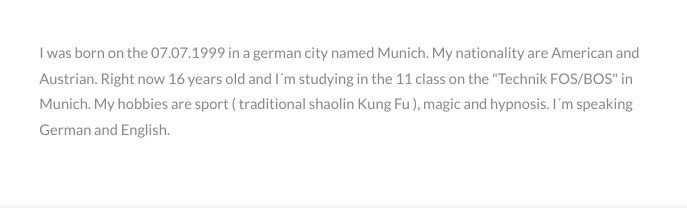
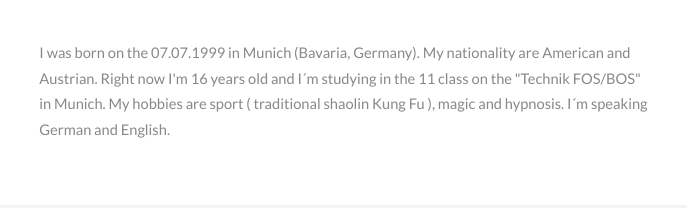
Before and after one commit to iSC-Host/alexbouton.tk, a website: page index.html in a window 1280 px wide. Shown: the part 407-615 px from the top of the page, 146-833 px from the left. Drawn offline with Linux system fonts and the light colour scheme; some icons are missing.

Commit message:
Correct description format in "About me" section
Improved content of the description

```diff
--- a/index.html
+++ b/index.html
@@ -50,7 +50,7 @@
 										<h2>About me</h2>
 										<p>Just an incredibly responsive site about me.</p>
 									</header>
-									<p>I was born on the 07.07.1999 in a german city named Munich. My nationality are American and Austrian. Right now 16 years old and I´m studying in the 11 class on the "Technik FOS/BOS" in Munich. My hobbies are sport ( traditional shaolin Kung Fu ), magic and hypnosis. I´m speaking German and English. </p>
+									<p>I was born on the 07.07.1999 in Munich (Bavaria, Germany). My nationality are American and Austrian. Right now I'm 16 years old and I´m studying in the 11 class on the "Technik FOS/BOS" in Munich. My hobbies are sport ( traditional shaolin Kung Fu ), magic and hypnosis. I´m speaking German and English.</p>
 								</div>
 							</section>
 
```
